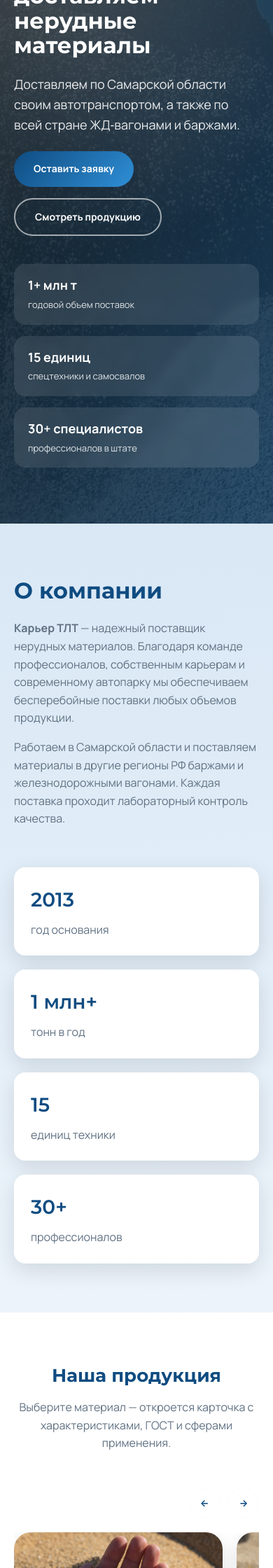
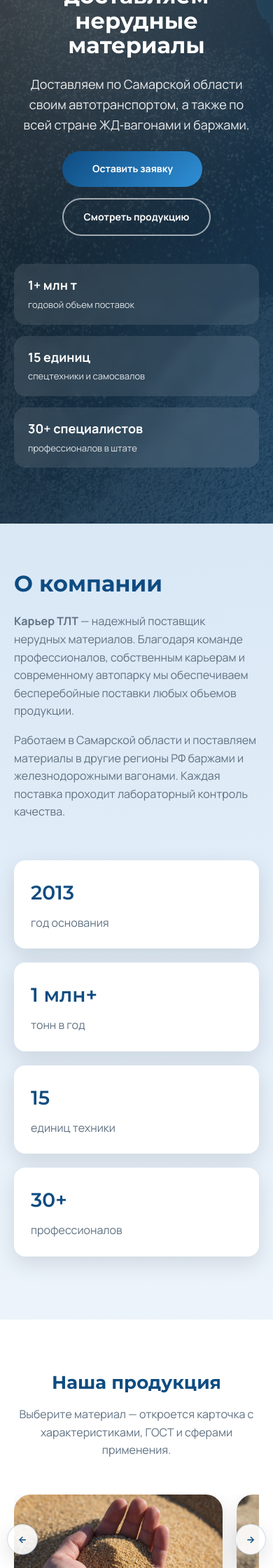
Before and after one commit to aigizlo/kariertlt, a PHP site: page / in a window 390 px wide. Shown: the part 1120-3360 px from the top of the page at 70% size. Run offline with PHP 8.4, Linux system fonts and the light colour scheme.

Commit message:
верстка, адаптация

```diff
--- a/style.css
+++ b/style.css
@@ -149,6 +149,7 @@ button {
     font-size: 14px;
     transition: var(--transition);
     cursor: pointer;
+    min-width: 200px;
 }
 
 .btn--primary {
@@ -251,6 +252,8 @@ button {
 .hero__content {
     display: grid;
     gap: 24px;
+    text-align: center;
+    justify-items: center;
 }
 
 .hero__badge {
@@ -279,20 +282,27 @@ button {
     display: flex;
     flex-wrap: wrap;
     gap: 16px;
+    justify-content: center;
 }
 
 .hero__stats {
     display: grid;
-    grid-template-columns: repeat(auto-fit, minmax(220px, 1fr));
+    grid-template-columns: repeat(3, 1fr);
     gap: 16px;
     margin-top: 16px;
+    align-self: stretch;
+    text-align: left;
+    justify-items: stretch;
+    justify-self: stretch;
 }
+
 
 .hero__stat {
     background: rgba(255, 255, 255, 0.1);
     border-radius: var(--radius-md);
     padding: 16px 20px;
     backdrop-filter: blur(6px);
+    text-align: left;
 }
 
 .hero__stat span {
@@ -407,6 +417,7 @@ section {
 
 .about {
     background: linear-gradient(180deg, rgba(217, 231, 245, 0.6), rgba(255, 255, 255, 0.4));
+    padding: 60px 0 90px;
 }
 
 .about__grid {
@@ -456,20 +467,33 @@ section {
     background: var(--color-white);
 }
 
+.products .container {
+    position: relative;
+}
+
 .products__controls {
+    position: absolute;
+    top: 50%;
+    left: 0;
+    right: 0;
     display: flex;
-    justify-content: flex-end;
-    gap: 12px;
-    margin-bottom: 20px;
+    justify-content: space-between;
+    align-items: center;
+    transform: translateY(-50%);
+    pointer-events: none;
+    padding: 0 10px;
 }
 
 .control {
     width: 44px;
     height: 44px;
     border-radius: 50%;
-    border: 1px solid rgba(233, 240, 242, 0.213);
+    border: 1px solid rgba(15, 76, 129, 0.2);
     color: var(--color-primary);
     font-weight: 700;
+    background: rgba(255, 255, 255, 0.9);
+    box-shadow: var(--shadow);
+    pointer-events: auto;
 }
 
 .products__carousel {
@@ -888,17 +912,21 @@ section {
 @media (max-width: 900px) {
     .nav {
         position: fixed;
-        inset: 0;
-        background: rgba(247, 245, 240, 0.98);
+        top: 0;
+        left: -100%;
+        width: 100%;
+        height: 100vh;
+        background: #ffffff;
         flex-direction: column;
         align-items: center;
-        justify-content: center;
-        transform: translateX(100%);
-        transition: transform var(--transition);
+        justify-content: flex-start;
+        transition: left var(--transition);
+        z-index: 998;
+        padding-top: 80px;
     }
 
     .nav.is-open {
-        transform: translateX(0);
+        left: 0;
     }
 
     .header__actions .btn--ghost {
@@ -907,6 +935,12 @@ section {
 
     .burger {
         display: flex;
+        z-index: 1001;
+    }
+
+    .nav__link {
+        font-size: 18px;
+        padding: 12px 0;
     }
 }
 
```
Also changed, not shown: script.js (+33 -0 lines).
